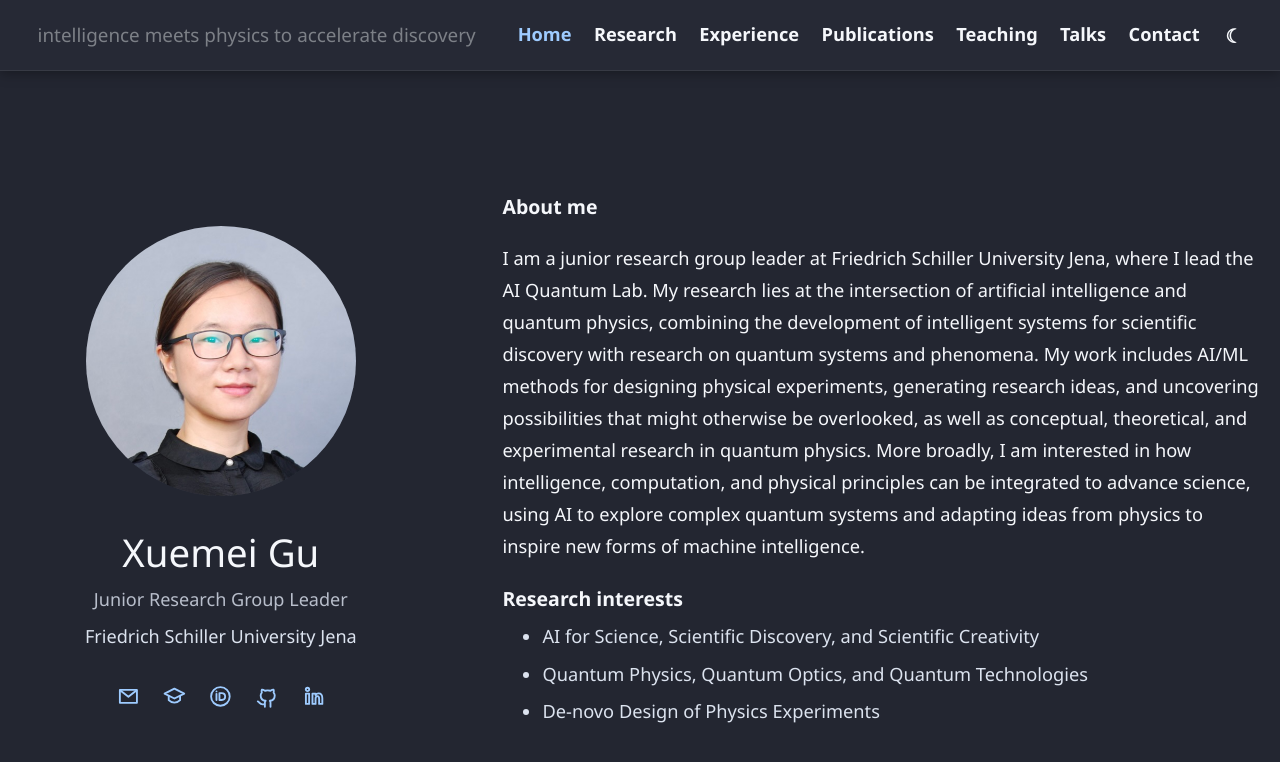
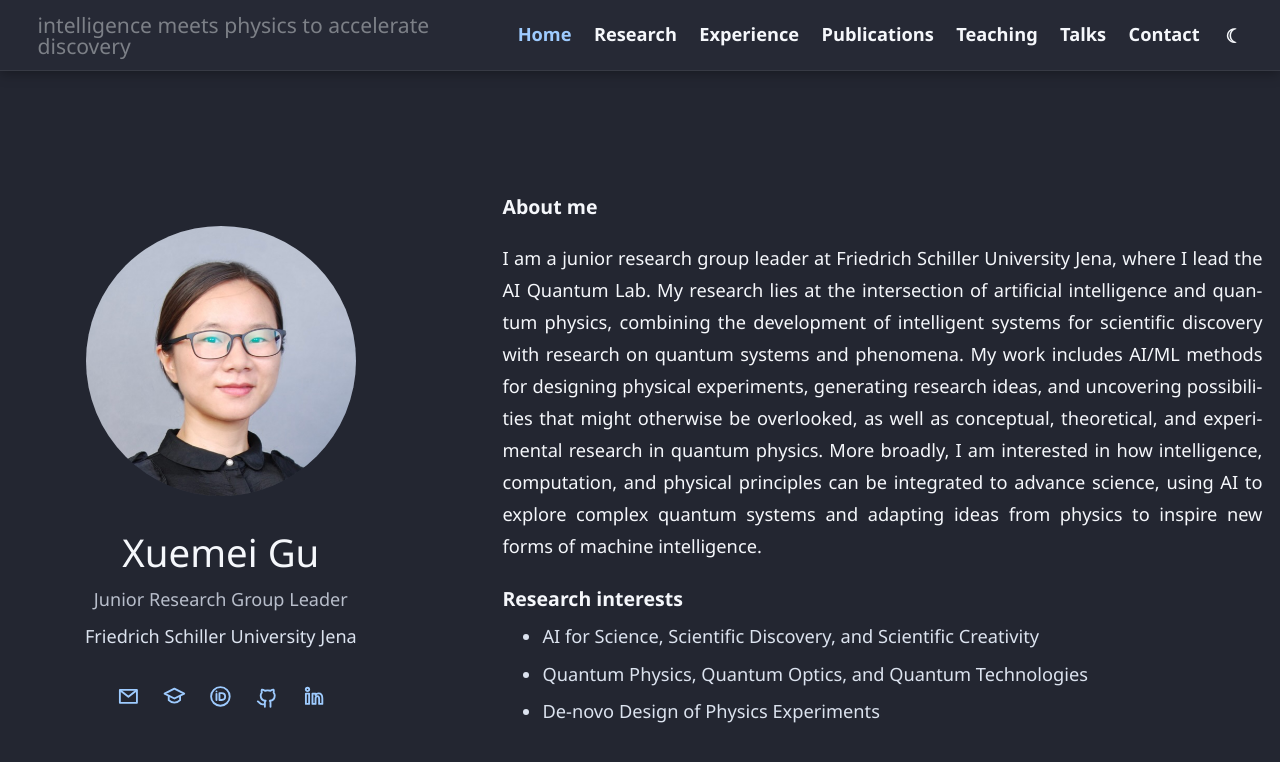
Before and after one commit to XuemeiGu/xuemeigu.github.io, a Jekyll site: the page built from content/pages/home.md, in a window 1280 px wide and 900 px high. Shown: the top 762 px of the window. Built offline with Jekyll 4.4.1, drawn with Linux system fonts in a browser that asks for light colours.

Commit message:
update style

```diff
--- a/assets/css/main.css
+++ b/assets/css/main.css
@@ -122,7 +122,7 @@ ul {
 
 .brand-mark {
   color: color-mix(in srgb, var(--text) 42%, transparent);
-  font-size: 1.18rem;
+  font-size: 1.32rem;
   font-weight: 400;
   letter-spacing: 0;
   line-height: 1;
@@ -313,6 +313,12 @@ ul {
 .about-panel h3,
 .section-body h3 {
   margin: 1.55rem 0 0.6rem;
+}
+
+.about-panel p {
+  text-align: justify;
+  text-wrap: pretty;
+  hyphens: auto;
 }
 
 .interest-list li {
@@ -1166,6 +1172,10 @@ ul {
     gap: 0.15rem;
   }
 
+  .about-panel p {
+    text-align: left;
+  }
+
   .cv-entry {
     grid-template-columns: 1fr;
     gap: 0.18rem;
```
